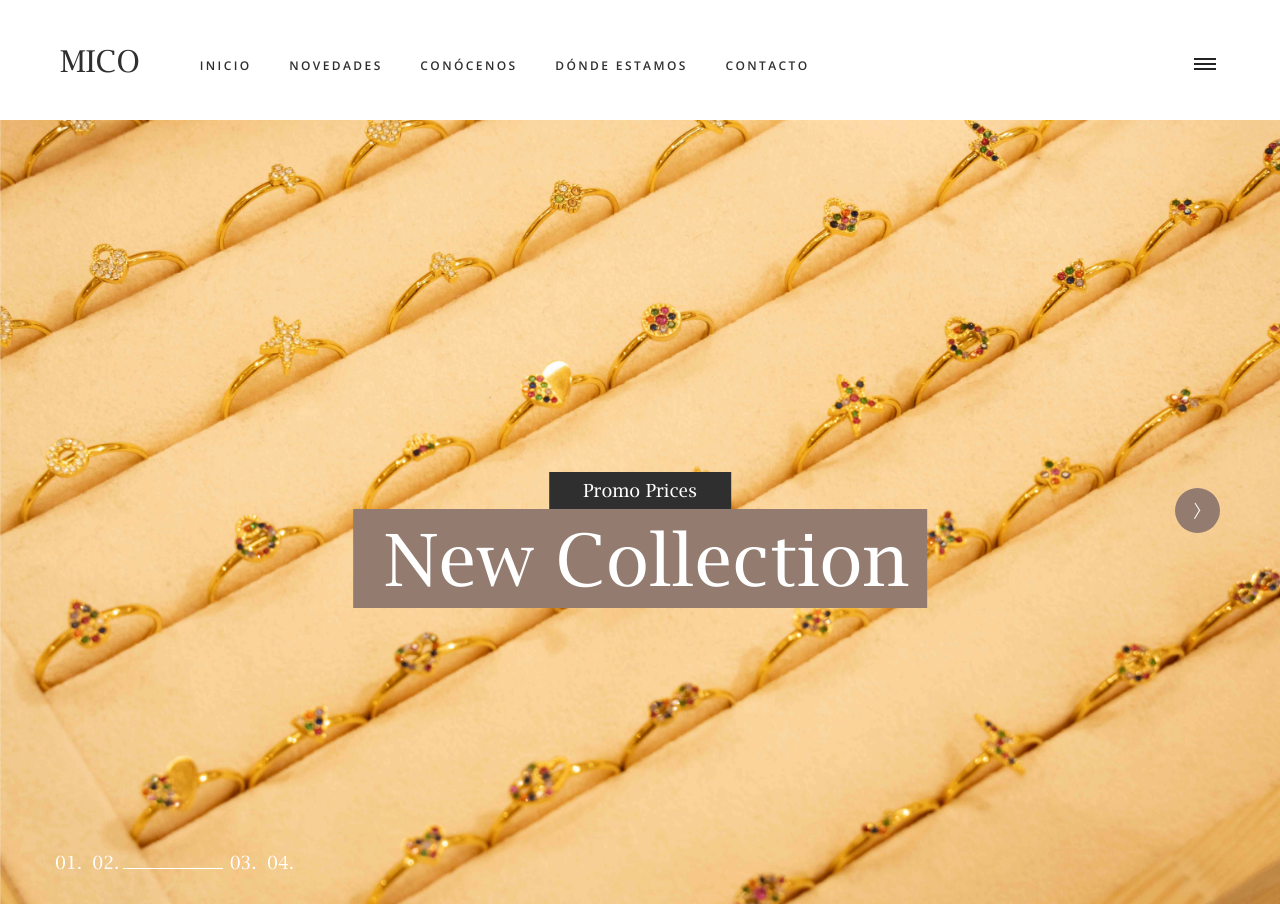
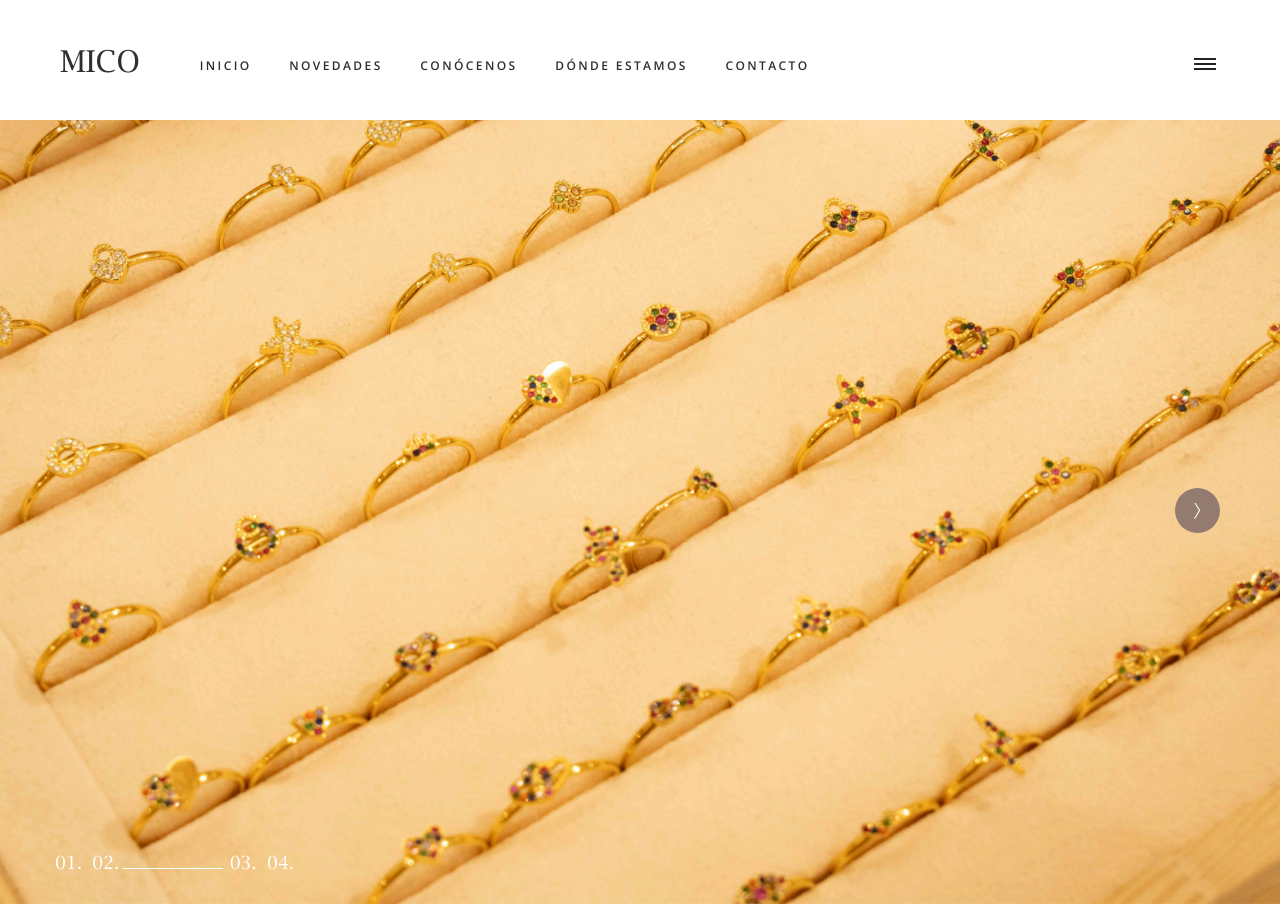
Before and after one commit to mico2023/micobisuteria.github.io, a plain HTML site: page index.html in a window 1280 px wide. Shown: the top 904 px of the page. Drawn offline with nearby package versions, Linux system fonts and the light colour scheme; grey boxes are pictures that could not be loaded.

Commit message:
index.html modified

```diff
--- a/index.html
+++ b/index.html
@@ -126,8 +126,7 @@
 					<div class="home_slider_background" style="background-image:url(images/mico-18.JPG)"></div>
 					<div class="home_slider_content">
 						<div class="home_slider_content_inner">
-							<div class="home_slider_subtitle">Promo Prices</div>
-							<div class="home_slider_title">New Collection</div>
+
 						</div>
 					</div>
 				</div>
@@ -137,8 +136,7 @@
 					<div class="home_slider_background" style="background-image: url(images/mico-70.JPG)"></div>
 					<div class="home_slider_content">
 						<div class="home_slider_content_inner">
-							<div class="home_slider_subtitle">Promo Prices</div>
-							<div class="home_slider_title">New Collection</div>
+
 						</div>
 					</div>
 				</div>
@@ -148,8 +146,7 @@
 					<div class="home_slider_background" style="background-image: url(images/mico-96.JPG)"></div>
 					<div class="home_slider_content">
 						<div class="home_slider_content_inner">
-							<div class="home_slider_subtitle">Promo Prices</div>
-								<div class="home_slider_title">New Collection</div>
+
 						</div>
 					</div>
 				</div>
@@ -159,8 +156,7 @@
 					<div class="home_slider_background" style="background-image: url(images/mico-77.JPG)"></div>
 					<div class="home_slider_content">
 						<div class="home_slider_content_inner">
-							<div class="home_slider_subtitle">Promo Prices</div>
-							<div class="home_slider_title">New Collection</div>
+
 						</div>
 					</div>
 				</div>
```
